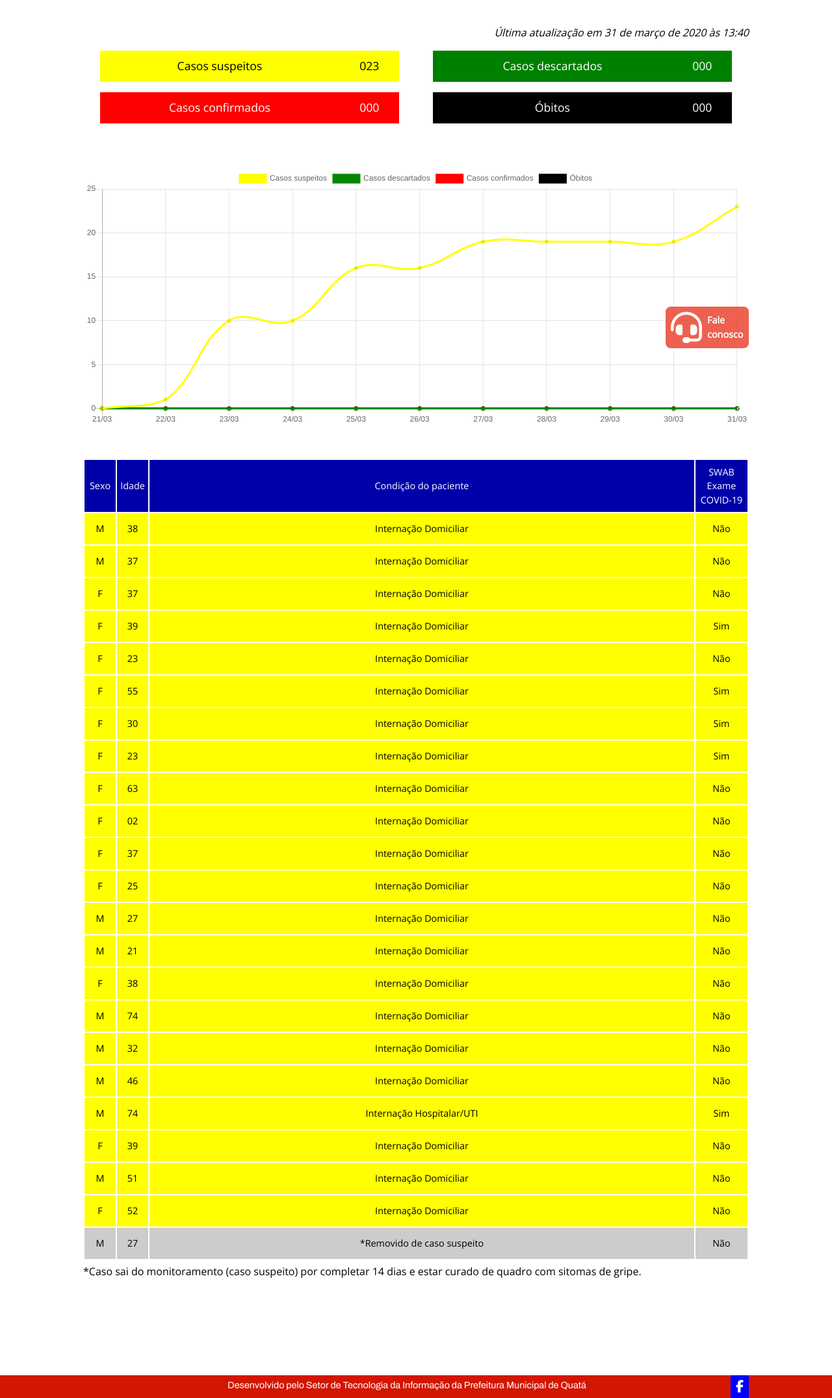
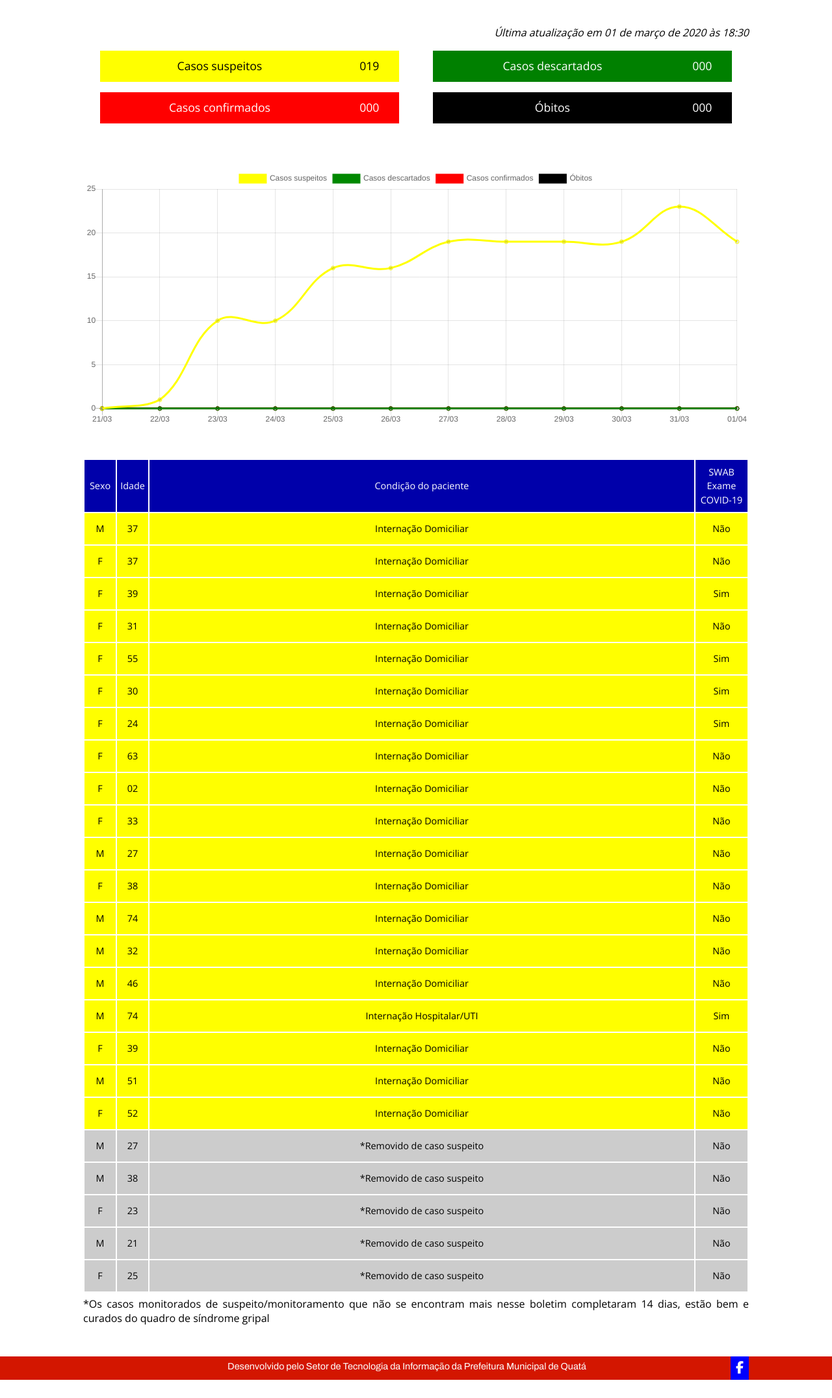
Before and after one commit to rafaelssantos/coronavirus, a PHP site: page / in a window 1280 px wide. Shown: the part 184-2336 px from the top of the page at 65% size. After the commit the page ends 2308 px from the top, so only its background shows below. Run offline with PHP 8.4, Linux system fonts and the light colour scheme; some libraries are stand-ins or nearby versions.

Commit message:
+ Atualização do quadro de suspeitos + Refatoração de classe css

```diff
--- a/css/health.css
+++ b/css/health.css
@@ -93,7 +93,7 @@
     color: black;
 }
 
-.status-supeito-removido {
+.status-suspeito-removido {
     background: #CCCCCC;
     color: black;
 }
--- a/index.php
+++ b/index.php
@@ -45,12 +45,12 @@ $contact_url = BASE_URL_DIR . "contato.php";
 
 	<div class='content'>
 		<div class='update-panel-container'>
-			<span>Última atualização em 31 de março de 2020 às 13:40</span>
+			<span>Última atualização em 01 de março de 2020 às 18:30</span>
 		</div>
 
 		<div class='cases-panel-container'>
 			<div class='cases-label-container' id='label-suspeitos'>
-				<span class='cases-label'>Casos suspeitos</span><span class='cases-counter'>023</span>
+				<span class='cases-label'>Casos suspeitos</span><span class='cases-counter'>019</span>
 			</div>
 			<div class='cases-label-container' id='label-descartados'>
 				<span class='cases-label'>Casos descartados</span><span class='cases-counter'>000</span>
@@ -77,12 +77,6 @@ $contact_url = BASE_URL_DIR . "contato.php";
 			</div>
 			<div class='cases-table-content status-suspeito'>
 				<span class='table-cell table-cell-0'><span>M</span></span>
-				<span class='table-cell table-cell-1'><span>38</span></span>
-				<span class='table-cell table-cell-2'><span>Internação Domiciliar</span></span>
-				<span class='table-cell table-cell-3'><span>Não</span></span>
-			</div>
-			<div class='cases-table-content status-suspeito'>
-				<span class='table-cell table-cell-0'><span>M</span></span>
 				<span class='table-cell table-cell-1'><span>37</span></span>
 				<span class='table-cell table-cell-2'><span>Internação Domiciliar</span></span>
 				<span class='table-cell table-cell-3'><span>Não</span></span>
@@ -101,7 +95,7 @@ $contact_url = BASE_URL_DIR . "contato.php";
 			</div>
 			<div class='cases-table-content status-suspeito'>
 				<span class='table-cell table-cell-0'><span>F</span></span>
-				<span class='table-cell table-cell-1'><span>23</span></span>
+				<span class='table-cell table-cell-1'><span>31</span></span>
 				<span class='table-cell table-cell-2'><span>Internação Domiciliar</span></span>
 				<span class='table-cell table-cell-3'><span>Não</span></span>
 			</div>
@@ -120,7 +114,7 @@ $contact_url = BASE_URL_DIR . "contato.php";
 			</div>
 			<div class='cases-table-content status-suspeito'>
 				<span class='table-cell table-cell-0'><span>F</span></span>
-				<span class='table-cell table-cell-1'><span>23</span></span>
+				<span class='table-cell table-cell-1'><span>24</span></span>
 				<span class='table-cell table-cell-2'><span>Internação Domiciliar</span></span>
 				<span class='table-cell table-cell-3'><span>Sim</span></span>
 			</div>
@@ -138,13 +132,7 @@ $contact_url = BASE_URL_DIR . "contato.php";
 			</div>
 			<div class='cases-table-content status-suspeito'>
 				<span class='table-cell table-cell-0'><span>F</span></span>
-				<span class='table-cell table-cell-1'><span>37</span></span>
-				<span class='table-cell table-cell-2'><span>Internação Domiciliar</span></span>
-				<span class='table-cell table-cell-3'><span>Não</span></span>
-			</div>
-			<div class='cases-table-content status-suspeito'>
-				<span class='table-cell table-cell-0'><span>F</span></span>
-				<span class='table-cell table-cell-1'><span>25</span></span>
+				<span class='table-cell table-cell-1'><span>33</span></span>
 				<span class='table-cell table-cell-2'><span>Internação Domiciliar</span></span>
 				<span class='table-cell table-cell-3'><span>Não</span></span>
 			</div>
@@ -154,12 +142,7 @@ $contact_url = BASE_URL_DIR . "contato.php";
 				<span class='table-cell table-cell-2'><span>Internação Domiciliar</span></span>
 				<span class='table-cell table-cell-3'><span>Não</span></span>
 			</div>
-			<div class='cases-table-content status-suspeito'>
-				<span class='table-cell table-cell-0'><span>M</span></span>
-				<span class='table-cell table-cell-1'><span>21</span></span>
-				<span class='table-cell table-cell-2'><span>Internação Domiciliar</span></span>
-				<span class='table-cell table-cell-3'><span>Não</span></span>
-			</div>
+
 			<div class='cases-table-content status-suspeito'>
 				<span class='table-cell table-cell-0'><span>F</span></span>
 				<span class='table-cell table-cell-1'><span>38</span></span>
@@ -208,17 +191,41 @@ $contact_url = BASE_URL_DIR . "contato.php";
 				<span class='table-cell table-cell-2'><span>Internação Domiciliar</span></span>
 				<span class='table-cell table-cell-3'><span>Não</span></span>
 			</div>
-			<div class='cases-table-content status-supeito-removido'>
+			<div class='cases-table-content status-suspeito-removido'>
 				<span class='table-cell table-cell-0'><span>M</span></span>
 				<span class='table-cell table-cell-1'><span>27</span></span>
 				<span class='table-cell table-cell-2'><span>*Removido de caso suspeito</span></span>
 				<span class='table-cell table-cell-3'><span>Não</span></span>
 			</div>
+			<div class='cases-table-content status-suspeito-removido'>
+				<span class='table-cell table-cell-0'><span>M</span></span>
+				<span class='table-cell table-cell-1'><span>38</span></span>
+				<span class='table-cell table-cell-2'><span>*Removido de caso suspeito</span></span>
+				<span class='table-cell table-cell-3'><span>Não</span></span>
+			</div>
+			<div class='cases-table-content status-suspeito-removido'>
+				<span class='table-cell table-cell-0'><span>F</span></span>
+				<span class='table-cell table-cell-1'><span>23</span></span>
+				<span class='table-cell table-cell-2'><span>*Removido de caso suspeito</span></span>
+				<span class='table-cell table-cell-3'><span>Não</span></span>
+			</div>
+			<div class='cases-table-content status-suspeito-removido'>
+				<span class='table-cell table-cell-0'><span>M</span></span>
+				<span class='table-cell table-cell-1'><span>21</span></span>
+				<span class='table-cell table-cell-2'><span>*Removido de caso suspeito</span></span>
+				<span class='table-cell table-cell-3'><span>Não</span></span>
+			</div>
+			<div class='cases-table-content status-suspeito-removido'>
+				<span class='table-cell table-cell-0'><span>F</span></span>
+				<span class='table-cell table-cell-1'><span>25</span></span>
+				<span class='table-cell table-cell-2'><span>*Removido de caso suspeito</span></span>
+				<span class='table-cell table-cell-3'><span>Não</span></span>
+			</div>
 		</div>
 
-		<p>*Caso sai do monitoramento (caso suspeito) por completar 14 dias e estar curado de quadro com sitomas de gripe.</p>
-		<?php include(HTDOCS_DIR . '/html/call-center.php'); ?>
-
+		<p>
+		*Os casos monitorados de suspeito/monitoramento que não se encontram mais nesse boletim completaram 14 dias, estão bem e curados do quadro de síndrome gripal
+		<p>
 	</div>
 
 	<?php include(HTDOCS_DIR . '/html/footer.php'); ?>
@@ -228,24 +235,24 @@ $contact_url = BASE_URL_DIR . "contato.php";
 	new Chart(document.getElementById("cases-chart"), {
 		type: 'line',
 		data: {
-			labels: ['21/03', '22/03', '23/03', '24/03', '25/03', '26/03', '27/03', '28/03', '29/03', '30/03', '31/03'],
+			labels: ['21/03', '22/03', '23/03', '24/03', '25/03', '26/03', '27/03', '28/03', '29/03', '30/03', '31/03', '01/04'],
 			datasets: [{
-				data: [0, 1, 10, 10, 16, 16, 19, 19, 19, 19, 23],
+				data: [0, 1, 10, 10, 16, 16, 19, 19, 19, 19, 23, 19],
 				label: "Casos suspeitos",
 				borderColor: "#FFFF00",
 				fill: false
 			}, {
-				data: [0, 0, 0, 0, 0, 0, 0, 0, 0, 0, 0],
+				data: [0, 0, 0, 0, 0, 0, 0, 0, 0, 0, 0, 0],
 				label: "Casos descartados",
 				borderColor: "#008800",
 				fill: false
 			}, {
-				data: [0, 0, 0, 0, 0, 0, 0, 0, 0, 0, 0],
+				data: [0, 0, 0, 0, 0, 0, 0, 0, 0, 0, 0, 0],
 				label: "Casos confirmados",
 				borderColor: "#FF0000",
 				fill: false
 			}, {
-				data: [0, 0, 0, 0, 0, 0, 0, 0, 0, 0, 0],
+				data: [0, 0, 0, 0, 0, 0, 0, 0, 0, 0, 0, 0],
 				label: "Óbitos",
 				borderColor: "#000000",
 				fill: false
```
